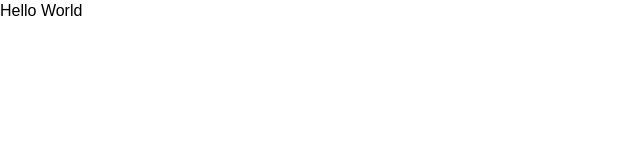
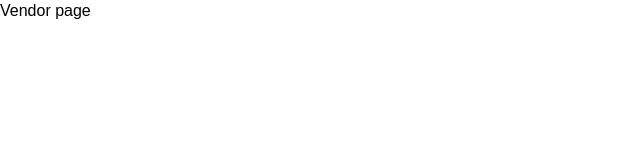
Before and after one commit to AlirezaFereydoni/vendor-list, a React (Create React App) app: page /vendor in a window 1280 px wide. Shown: the top 160 px of the page, without its empty margins (0-640 px from the left). Built offline with nearby package versions, Linux system fonts and the light colour scheme.

Commit message:
Setup routing

```diff
--- a/src/App.tsx
+++ b/src/App.tsx
@@ -1,5 +1,20 @@
-function App() {
-  return <div className="App">Hello World</div>;
-}
+// Routing
+import { BrowserRouter, Route, Routes } from "react-router-dom";
+
+// Pages
+import Main from "./pages/main";
+import Vendor from "./pages/vendor";
+
+const App = () => {
+  return (
+    <BrowserRouter>
+      <Routes>
+        <Route path="/" element={<Main />} />
+        <Route path="/vendor" element={<Vendor />} />
+        <Route path="*" element={<div>Not Found</div>} />
+      </Routes>
+    </BrowserRouter>
+  );
+};
 
 export default App;
--- /dev/null
+++ b/src/pages/main/index.jsx
@@ -0,0 +1,5 @@
+const Main = () => {
+  return <div>Main page</div>;
+};
+
+export default Main;
--- /dev/null
+++ b/src/pages/vendor/index.jsx
@@ -0,0 +1,5 @@
+const Vendor = () => {
+  return <div>Vendor page</div>;
+};
+
+export default Vendor;
```
